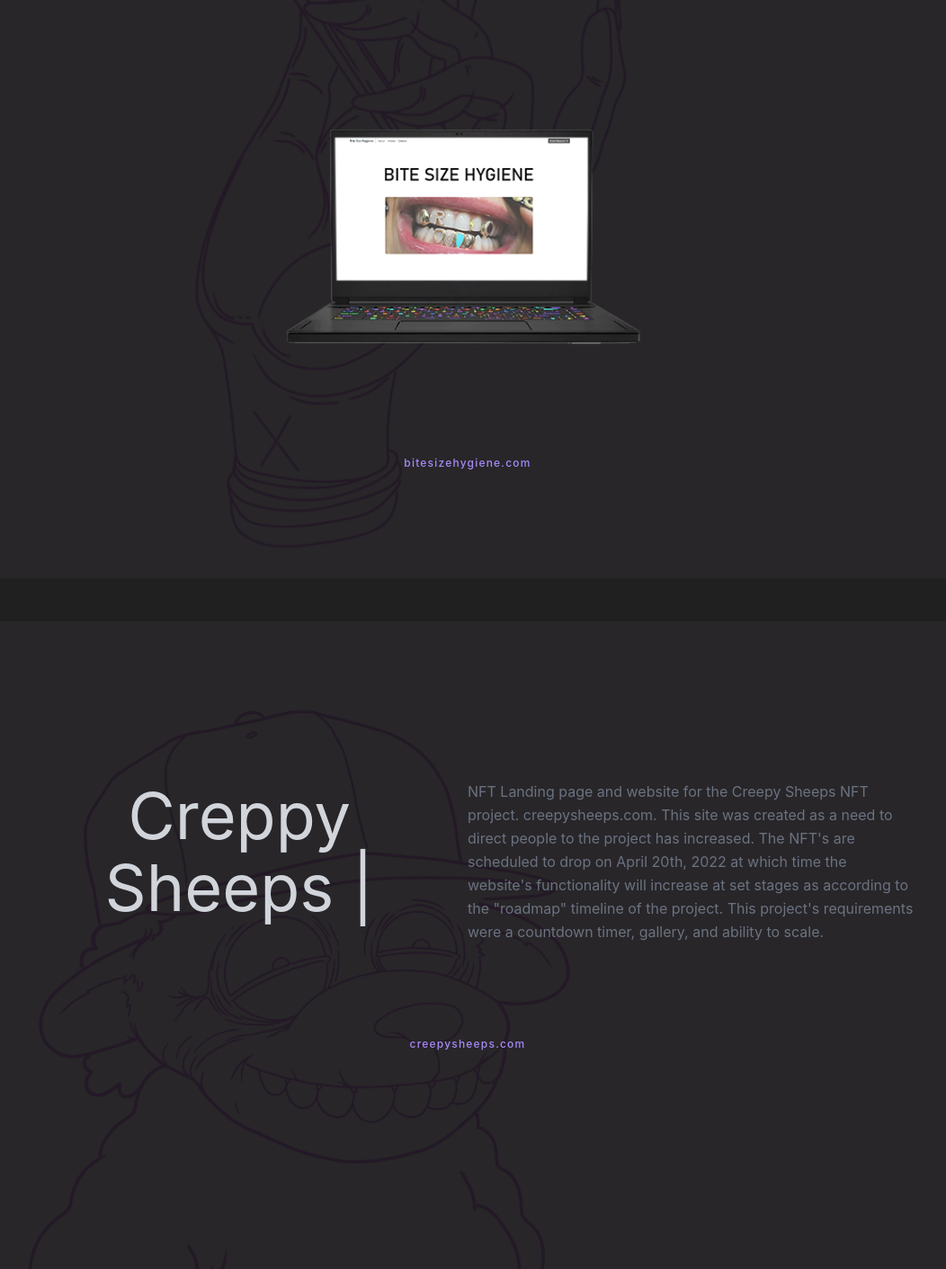
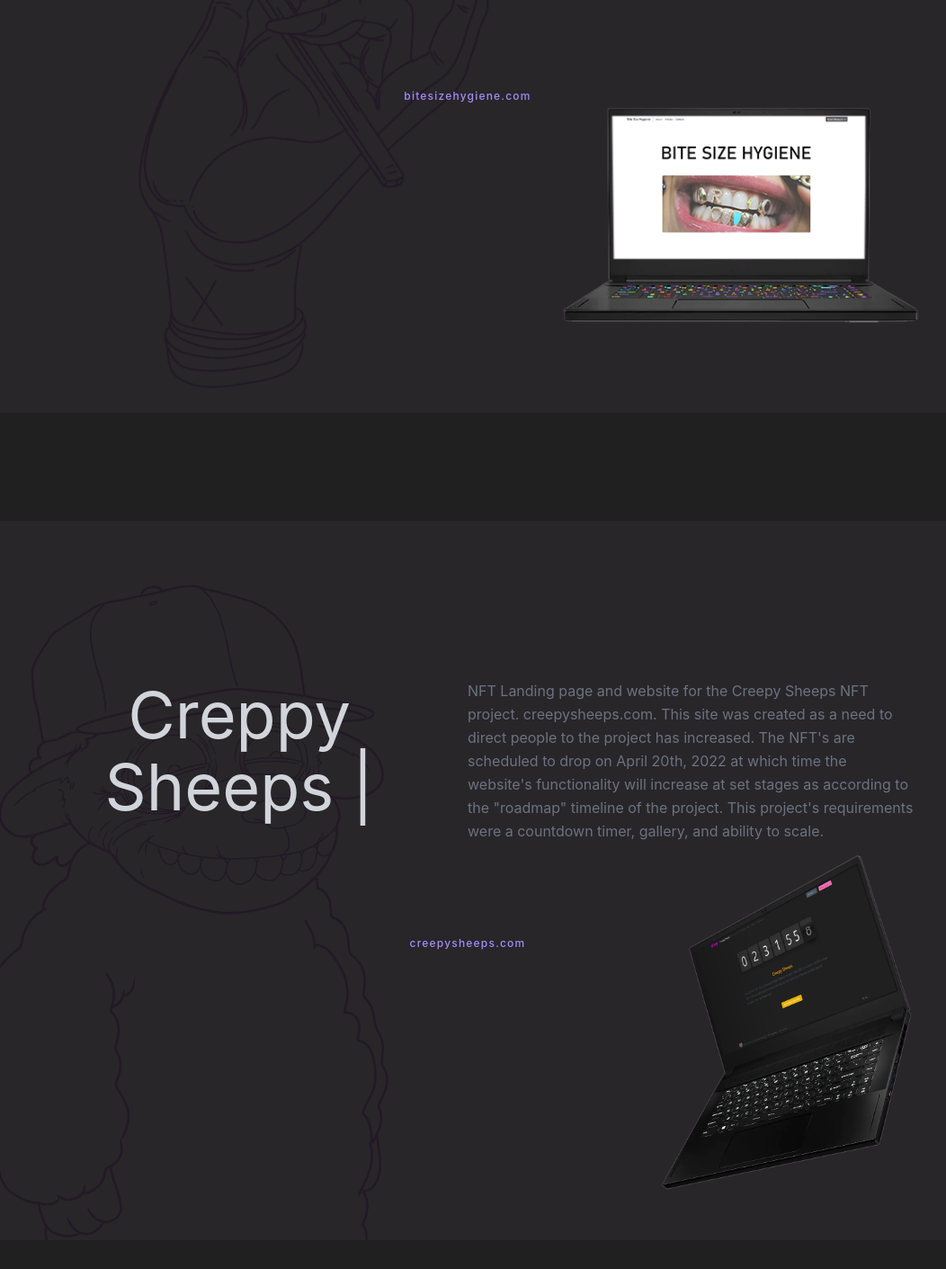
Before and after one commit to athaight/newfolio, a React (Create React App) app: page /work in a window 1280 px wide. Shown: the part 423-1834 px from the top of the page at 90% size, without its empty margins (120-1172 px from the left). Built offline with nearby package versions, Linux system fonts and the light colour scheme.

Commit message:
tilt, position and size adjusted on work sections

```diff
--- a/src/App.css
+++ b/src/App.css
@@ -116,6 +116,10 @@ body {
   z-index: 10;
 }
 
+#work{
+height: 800px;
+}
+
 .works {
 height: 600px;
 }
--- a/src/pages/Work.js
+++ b/src/pages/Work.js
@@ -4,11 +4,20 @@ import { Fade } from "react-reveal";
 import background from "../assets/hand.png";
 import SheepOutilne from "../assets/sheepOutline.png";
 import Tilt from "react-parallax-tilt";
+import { useState } from "react";
 
-export const Work = () => {
+function Work() {
+
+
+    const [scale, setScale] = useState(1.03);
+
+
+
   return (
     <div className=" bg-bgGray pb-44 w-fit mx-auto">
-      <Fade delay={1000}>
+      {/* fade delay for each element */}
+      <Fade delay={500}>
+        {/* Bite Size section */}
         <Tilt
           tiltMaxAngleX={5}
           tiltMaxAngleY={5}
@@ -55,12 +64,6 @@ export const Work = () => {
               <div className="flex flex-wrap -m-4 ">
                 <div className="mx-auto p-4 ">
                   <div className="p-6 rounded-lg ">
-                    <img
-                      className="bite h-96 rounded w-full mb-6 "
-                      src={biteSize}
-                      alt="content"
-                    />
-
                     <h3 className="tracking-widest text-violet-400 text-xs font-medium title-font">
                       <a href="/">bitesizehygiene.com</a>
                     </h3>
@@ -71,16 +74,37 @@ export const Work = () => {
           </section>
         </Tilt>
 
+        {/* Bite Size COMPUTER */}
+        <div className="flex flex-row justify-end -mt-96 pb-12">
+          <Tilt
+            className="w-fit mr-12"
+            scale={scale} transitionSpeed={2500}
+            tiltMaxAngleX={5}
+            tiltMaxAngleY={24}
+            perspective={9000}
+            transitionSpeed={1500}
+            gyroscope={true}
+            glareEnable={!true}
+            glareMaxOpacity={0.1}
+            glareColor="purple"
+            glarePosition="all"
+          >
+            <img
+              className="bite h-96 rounded w-fit mb-6 "
+              src={biteSize}
+              alt="content"
+            />
+          </Tilt>
+        </div>
+
+        {/* Sheep section */}
+
         <Tilt
           tiltMaxAngleX={5}
           tiltMaxAngleY={5}
           perspective={9000}
           transitionSpeed={1500}
           gyroscope={true}
-          glareEnable={true}
-          glareMaxOpacity={0.01}
-          glareColor="lightblue"
-          glarePosition="all"
         >
           {" "}
           <section className="text-gray-600 body-font mt-12">
@@ -128,25 +152,27 @@ export const Work = () => {
             </div>
           </section>
         </Tilt>
+
+        {/* Sheep COMPUTER */}
         <div className="flex flex-row justify-end -mt-96 pb-12">
-        <Tilt className="w-fit mr-12"
+          <Tilt
+            className="w-fit mr-12"
+            scale={scale} transitionSpeed={2500}
             tiltMaxAngleX={5}
             tiltMaxAngleY={24}
             perspective={9000}
             transitionSpeed={1500}
             gyroscope={true}
             glareEnable={!true}
-          glareMaxOpacity={0.01}
-          glareColor="black"
+            glareMaxOpacity={0.1}
+            glareColor="purple"
             glarePosition="all"
           >
-
             <img
-              className="bite h-96 rounded w-fit mb-6 "
+              className="bite h-96 rounded w-fit -mt-12 mr-24"
               src={creepyComp}
               alt="content"
             />
-
           </Tilt>
         </div>
       </Fade>
```
Lines whose indentation alone changed are shown as unchanged.
